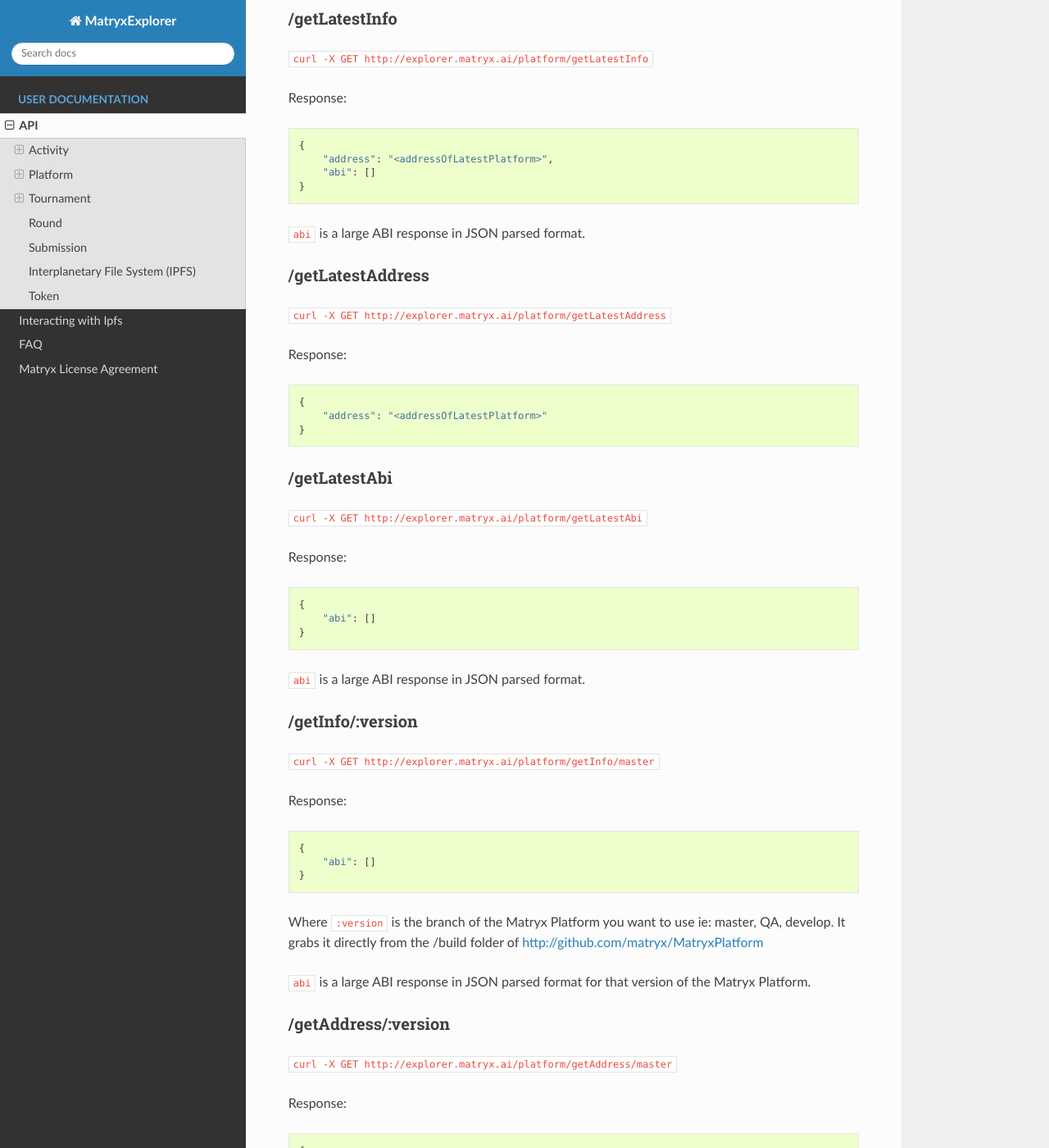
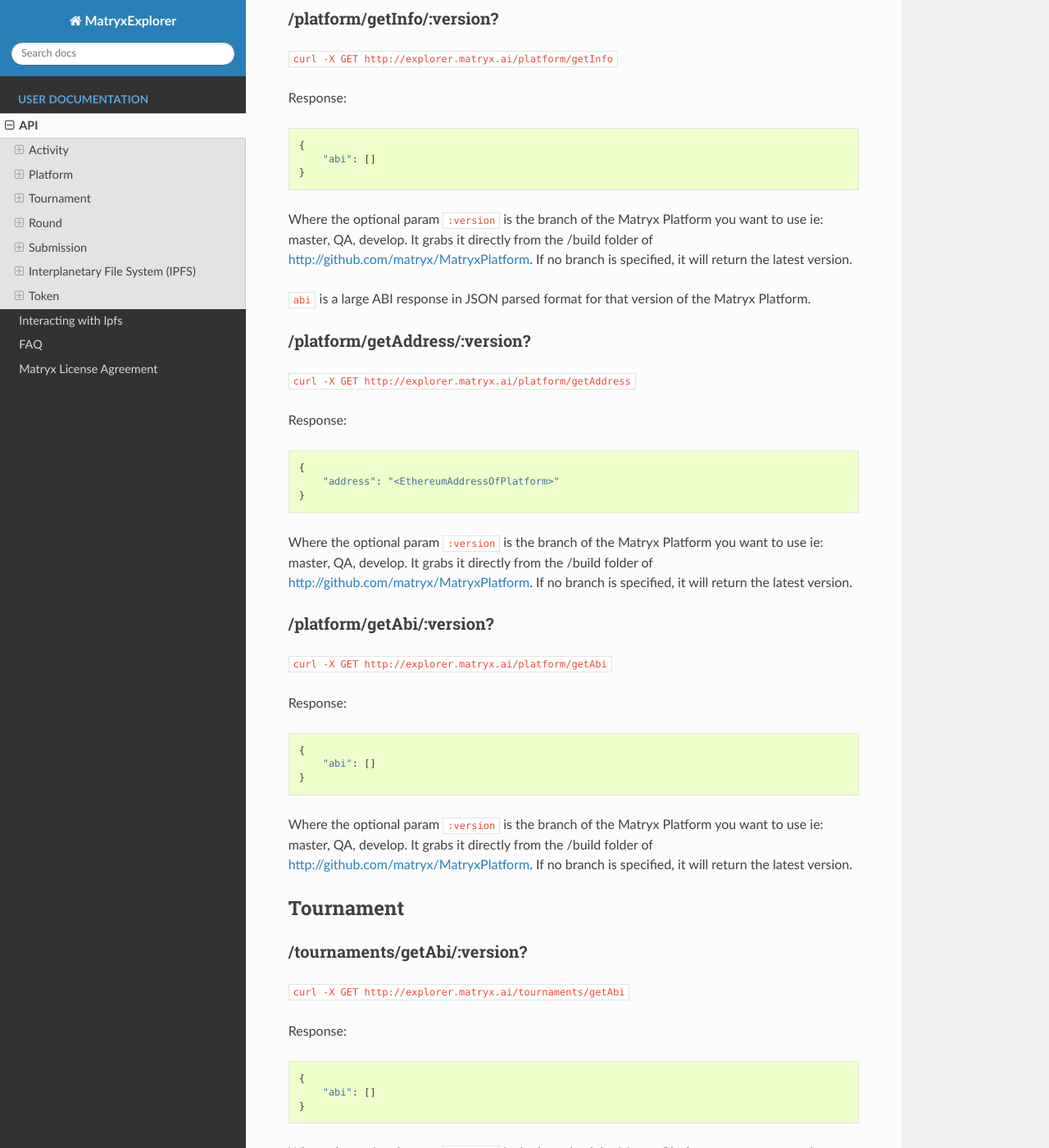
Before and after one commit to matryx/-Deprecated-MatryxExplorer, a Sphinx documentation site: the page built from docs/source/RESTful.rst, in a window 1280 px wide and 1400 px high, scrolled down 676 px. Shown: the whole window at 82% size. Built offline with Sphinx 7.4.7 and the Read the Docs theme 2.0.0, drawn with Linux system fonts in a browser that asks for light colours; some of the changed text lies outside the part shown.

```diff
--- a/docs/source/RESTful.rst
+++ b/docs/source/RESTful.rst
@@ -28,37 +28,11 @@ The activity is generated by looking at events fired from the Matryx Platform on
 Platform
 --------
 
-**/getLatestInfo**
-~~~~~~~~~~~~~~~~~~
 
-``curl -X GET http://explorer.matryx.ai/platform/getLatestInfo``
+**/platform/getInfo/:version?**
+~~~~~~~~~~~~~~~~~~~~~~~~~~~~~~~
 
-Response::
-
-    {
-        "address": "<addressOfLatestPlatform>",
-        "abi": []
-    }
-
-``abi`` is a large ABI response in JSON parsed format.
-
-
-**/getLatestAddress**
-~~~~~~~~~~~~~~~~~~~~~
-
-``curl -X GET http://explorer.matryx.ai/platform/getLatestAddress``
-
-Response::
-
-    {
-        "address": "<addressOfLatestPlatform>"
-    }
-
-
-**/getLatestAbi**
-~~~~~~~~~~~~~~~~~
-
-``curl -X GET http://explorer.matryx.ai/platform/getLatestAbi``
+``curl -X GET http://explorer.matryx.ai/platform/getInfo``
 
 Response::
 
@@ -66,13 +40,35 @@ Response::
         "abi": []
     }
 
-``abi`` is a large ABI response in JSON parsed format.
+Where the optional param ``:version`` is the branch of the Matryx Platform you want to use
+ie: master, QA, develop.
+It grabs it directly from the /build folder of http://github.com/matryx/MatryxPlatform.
+If no branch is specified, it will return the latest version.
+
+``abi`` is a large ABI response in JSON parsed format for that version of the Matryx Platform.
 
 
-**/getInfo/:version**
-~~~~~~~~~~~~~~~~~~~~~
+**/platform/getAddress/:version?**
+~~~~~~~~~~~~~~~~~~~~~~~~~~~~~~~~~~
 
-``curl -X GET http://explorer.matryx.ai/platform/getInfo/master``
+``curl -X GET http://explorer.matryx.ai/platform/getAddress``
+
+Response::
+
+    {
+        "address": "<EthereumAddressOfPlatform>"
+    }
+
+Where the optional param ``:version`` is the branch of the Matryx Platform you want to use
+ie: master, QA, develop.
+It grabs it directly from the /build folder of http://github.com/matryx/MatryxPlatform.
+If no branch is specified, it will return the latest version.
+
+
+**/platform/getAbi/:version?**
+~~~~~~~~~~~~~~~~~~~~~~~~~~~~~~
+
+``curl -X GET http://explorer.matryx.ai/platform/getAbi``
 
 Response::
 
@@ -80,33 +76,19 @@ Response::
         "abi": []
     }
 
-Where ``:version`` is the branch of the Matryx Platform you want to use
+Where the optional param ``:version`` is the branch of the Matryx Platform you want to use
 ie: master, QA, develop.
-It grabs it directly from the /build folder of http://github.com/matryx/MatryxPlatform
-
-``abi`` is a large ABI response in JSON parsed format for that version of the Matryx Platform.
+It grabs it directly from the /build folder of http://github.com/matryx/MatryxPlatform.
+If no branch is specified, it will return the latest version.
 
 
-**/getAddress/:version**
-~~~~~~~~~~~~~~~~~~~~~~~~
+Tournament
+----------
 
-``curl -X GET http://explorer.matryx.ai/platform/getAddress/master``
+**/tournaments/getAbi/:version?**
+~~~~~~~~~~~~~~~~~~~~~~~~~~~~~~~~~
 
-Response::
-
-    {
-        "address": "<EthereumAddressOfPlatform>"
-    }
-
-Where ``:version`` is the branch of the Matryx Platform you want to use
-ie: master, QA, develop.
-It grabs it directly from the /build folder of http://github.com/matryx/MatryxPlatform
-
-
-**/getAbi/:version**
-~~~~~~~~~~~~~~~~~~~~
-
-``curl -X GET http://explorer.matryx.ai/platform/getAbi/master``
+``curl -X GET http://explorer.matryx.ai/tournaments/getAbi``
 
 Response::
 
@@ -114,13 +96,10 @@ Response::
         "abi": []
     }
 
-Where ``:version`` is the branch of the Matryx Platform you want to use
+Where the optional param ``:version`` is the branch of the Matryx Platform you want to use
 ie: master, QA, develop.
-It grabs it directly from the /build folder of http://github.com/matryx/MatryxPlatform
-
-
-Tournament
-----------
+It grabs it directly from the /build folder of http://github.com/matryx/MatryxPlatform.
+If no branch is specified, it will return the latest version.
 
 **/tournaments/**
 ~~~~~~~~~~~~~~~~~
@@ -130,20 +109,21 @@ Tournament
 Response::
 
     {
-      "data": [
-        {
-          "address": "0x8792123855cca07fcf57d623985e9f96ca34495d",
-          "tournamentOwner": "0x41b6f2fad14b9f2a67f2b9783bd74d2c258e033d"
-          "tournamentTitle": "title of the tournament",
-          "tournamentDescription": "description of the tournament",
-          "fileHash": "QmewXg6HCJ8kVcCKSrBXk8fawLru5Po3XaNgd4aGRrNa1N",
-          "category": "math",
-          "ipType": "",
-          "mtx": 50,
-          "currentRound": 1,
-          "numberOfParticipants": 1
-        }
-      ]
+        "tournaments": [
+            {
+                "address": "0xC4C718469c03cc4e0bd4C7De60A7776C4Ce6532F",
+                "owner": "0xdaa0E2ef627bFb864Ed19eFd546542F47E5Ad6A7",
+                "title": "Example Tournament title",
+                "description": "Example Tournament description",
+                "fileHash": "QmUtR6gEeBRzsGpVquqQZQK8sVUC3h4jHxvK8UbkutLjHL",
+                "category": "math",
+                "state": "isClosed",
+                "bounty": 10,
+                "ipType": "",
+                "currentRound": 1,
+                "numberOfParticipants": 1
+            }
+        ]
     }
 
 Returns the list of tournaments currently on the platform.
@@ -167,42 +147,43 @@ Returns the count of all tournaments on the platform.
 **/tournaments/address/:tournamentAddress**
 ~~~~~~~~~~~~~~~~~~~~~~~~~~~~~~~~~~~~~~~~~~~
 
-``curl -X GET http://explorer.matryx.ai/tournaments/address/0x8792123855cca07fcf57d623985e9f96ca34495d``
+``curl -X GET http://explorer.matryx.ai/tournaments/address/0xC4C718469c03cc4e0bd4C7De60A7776C4Ce6532F``
 
 Response::
 
     {
-        "tournamentDetails": {
-            "tournamentAddress": "0x8792123855cca07fcf57d623985e9f96ca34495d",
-            "authorName": "0x41b6f2fad14b9f2a67f2b9783bd74d2c258e033d",
-            "tournamentTitle": "title of the tournament",
-            "tournamentDescription": "description of the tournament",
-            "fileHash": "QmewXg6HCJ8kVcCKSrBXk8fawLru5Po3XaNgd4aGRrNa1N",
+        "tournament": {
+            "address": "0xC4C718469c03cc4e0bd4C7De60A7776C4Ce6532F",
+            "owner": "0xdaa0E2ef627bFb864Ed19eFd546542F47E5Ad6A7",
+            "title": "Example Tournament title",
+            "description": "Example Tournament description",
+            "fileHash": "QmUtR6gEeBRzsGpVquqQZQK8sVUC3h4jHxvK8UbkutLjHL",
             "category": "math",
             "ipType": "",
-            "mtx": 50,
-            "remainingMtx": 40,
+            "state": "isClosed",
+            "bounty": 10,
+            "remainingMtx": 0,
             "currentRound": 1,
-            "currentRoundAddress": "0x7228373cb138d45cd7f12be3fe0a65928aad20c0",
-            "roundEndTime": 1529703263,
+            "currentRoundAddress": "0x840Bad637faAA6B603757de95Eb5B11DA0E23f43",
+            "currentRoundState": "isClosed",
+            "roundEndTime": 1534460653000,
             "numberOfParticipants": 1,
-            "participationMTX": 2
+            "entryFee": 2
         }
     }
 
 Returns more details for the specified tournament.
 
 
-**/tournaments/address/:tournamentAddress/getOwner**
-~~~~~~~~~~~~~~~~~~~~~~~~~~~~~~~~~~~~~~~~~~~~~~~~~~~~
+**/tournaments/address/:tournamentAddress/owner**
+~~~~~~~~~~~~~~~~~~~~~~~~~~~~~~~~~~~~~~~~~~~~~~~~~
 
-``curl -X GET http://explorer.matryx.ai/tournaments/address/0x8792123855cca07fcf57d623985e9f96ca34495d/getOwner``
+``curl -X GET http://explorer.matryx.ai/tournaments/address/0xC4C718469c03cc4e0bd4C7De60A7776C4Ce6532F/owner``
 
 Response::
 
     {
-        "tournamentAddress": "0x8792123855cca07fcf57d623985e9f96ca34495d",
-        "tournamentOwner": "0x41b6f2fad14b9f2a67f2b9783bd74d2c258e033d"
+        "owner": "0xdaa0E2ef627bFb864Ed19eFd546542F47E5Ad6A7"
     }
 
 Returns the owner address of the specified tournament.
@@ -225,7 +206,7 @@ Returns the number of submissions to the specified tournament.
 **/tournaments/address/:tournamentAddress/currentRound**
 ~~~~~~~~~~~~~~~~~~~~~~~~~~~~~~~~~~~~~~~~~~~~~~~~~~~~~~~~
 
-``curl -X GET http://explorer.matryx.ai/tournaments/address/0x8792123855cca07fcf57d623985e9f96ca34495d/currentRound``
+``curl -X GET http://explorer.matryx.ai/tournaments/address/0xC4C718469c03cc4e0bd4C7De60A7776C4Ce6532F/currentRound``
 
 Response::
 
@@ -262,45 +256,31 @@ all submissions to the round are returned under the ``submissions`` property.
 **/tournaments/address/:tournamentAddress/isEntrant/:address**
 ~~~~~~~~~~~~~~~~~~~~~~~~~~~~~~~~~~~~~~~~~~~~~~~~~~~~~~~~~~~~~~
 
-``curl -X GET http://explorer.matryx.ai/tournaments/address/0x8792123855cca07fcf57d623985e9f96ca34495d/isEntrant/0x051d2a36630625eeb496b6b25ace6229401dd11f``
+``curl -X GET http://explorer.matryx.ai/tournaments/address/0xC4C718469c03cc4e0bd4C7De60A7776C4Ce6532F/isEntrant/0xEcc4DE8F2846F3038C11a9e457634Ad1a3C703dF``
 
 Response::
 
     {
-        "isEntrant": false
+        "isEntrant": true
     }
 
 Returns if ``:address`` is an entrant of the specified tournament.
 
 
-**/tournaments/address/:tournamentAddress/allRoundAddresses**
-~~~~~~~~~~~~~~~~~~~~~~~~~~~~~~~~~~~~~~~~~~~~~~~~~~~~~~~~~~~~~
+**/tournaments/address/:tournamentAddress/rounds**
+~~~~~~~~~~~~~~~~~~~~~~~~~~~~~~~~~~~~~~~~~~~~~~~~~~
 
-``curl -X GET http://explorer.matryx.ai/tournaments/address/0x8792123855cca07fcf57d623985e9f96ca34495d/allRoundAddresses``
+``curl -X GET http://explorer.matryx.ai/tournaments/address/0xC4C718469c03cc4e0bd4C7De60A7776C4Ce6532F/rounds``
 
 Response::
 
     {
-        "addresses": [
-            "0x7228373cb138d45cd7f12be3fe0a65928aad20c0"
+        "rounds": [
+            "0x840Bad637faAA6B603757de95Eb5B11DA0E23f43"
         ]
     }
 
 Returns all round addresses of the specified tournament.
-
-
-**/tournaments/address/:tournamentAddress/isCreator/:address**
-~~~~~~~~~~~~~~~~~~~~~~~~~~~~~~~~~~~~~~~~~~~~~~~~~~~~~~~~~~~~~~
-
-``curl -X GET http://explorer.matryx.ai/tournaments/address/0x8792123855cca07fcf57d623985e9f96ca34495d/isCreator/0x41b6f2fad14b9f2a67f2b9783bd74d2c258e033d``
-
-Response::
-
-    {
-        "result": true
-    }
-
-Returns if ``:address`` is the creator of the specified tournament.
 
 
 **/tournaments/category/:category**
@@ -311,8 +291,8 @@ Returns if ``:address`` is the creator of the specified tournament.
 Response::
 
     {
-        "addresses": [
-            "0x8792123855cca07fcf57d623985e9f96ca34495d"
+        "tournaments": [
+            "0xC4C718469c03cc4e0bd4C7De60A7776C4Ce6532F"
         ]
     }
 
@@ -322,15 +302,194 @@ Returns all tournament addresses that belong to the category ``:category``.
 Round
 -----
 
+**/rounds/getAbi/:version?**
+~~~~~~~~~~~~~~~~~~~~~~~~~~~~
+
+``curl -X GET http://explorer.matryx.ai/rounds/getAbi``
+
+Response::
+
+    {
+        "abi": []
+    }
+
+Where the optional param ``:version`` is the branch of the Matryx Platform you want to use
+ie: master, QA, develop.
+It grabs it directly from the /build folder of http://github.com/matryx/MatryxPlatform.
+If no branch is specified, it will return the latest version.
+
+
+**/rounds/address/:roundAddress**
+~~~~~~~~~~~~~~~~~~~~~~~~~~~~~~~~~
+
+``curl -X GET http://explorer.matryx.ai/rounds/address/0x840Bad637faAA6B603757de95Eb5B11DA0E23f43``
+
+Response::
+
+    {
+        "round": {
+            "tournamentAddress": "0xC4C718469c03cc4e0bd4C7De60A7776C4Ce6532F",
+            "tournamentTitle": "Example Tournament title",
+            "tournamentDescription": "Example Tournament description",
+            "start": 1534460648000,
+            "end": 1534460653000,
+            "reviewPeriodDuration": 5000,
+            "bounty": 3,
+            "closed": true,
+            "roundStatus": "isClosed",
+            "submissions": [
+                {
+                    "address": "0xF93F3B5fB680A7658479b5b1119ff599c6115F54",
+                    "title": "Example Submission title",
+                    "owner": "0xEcc4DE8F2846F3038C11a9e457634Ad1a3C703dF",
+                    "timeSubmitted": 1534460650000,
+                    "winner": true,
+                    "reward": 10
+                }
+            ]
+        }
+    }
+
 
 Submission
 ----------
+
+**/submissions/getAbi/:version?**
+~~~~~~~~~~~~~~~~~~~~~~~~~~~~~~~~~
+
+``curl -X GET http://explorer.matryx.ai/submissions/getAbi``
+
+Response::
+
+    {
+        "abi": []
+    }
+
+Where the optional param ``:version`` is the branch of the Matryx Platform you want to use
+ie: master, QA, develop.
+It grabs it directly from the /build folder of http://github.com/matryx/MatryxPlatform.
+If no branch is specified, it will return the latest version.
+
+
+**/submissions/address/:submissionAddress**
+~~~~~~~~~~~~~~~~~~~~~~~~~~~~~~~~~~~~~~~~~~~
+
+``curl -X GET http://explorer.matryx.ai/submissions/address/0xF93F3B5fB680A7658479b5b1119ff599c6115F54``
+
+Response::
+
+    {
+        "submission": {
+            "address": "0xF93F3B5fB680A7658479b5b1119ff599c6115F54",
+            "title": "Example Submission title",
+            "owner": "0xEcc4DE8F2846F3038C11a9e457634Ad1a3C703dF",
+            "reward": 10,
+            "description": "Example Submission description",
+            "contributors": [
+                "0xFa50807D297F07C6900C7b2809a335189634c7a8",
+                "0x90E0393786a53D0E1a63a3BB90A92FDc58fd835f",
+                "0xCB70d29966D4F5dC039B5B50a681dbeACa1B6565"
+            ],
+            "references": [
+                "0xf23616e010e1cB7c7B12dd7C2c63997a00063c2F",
+                "0x6838E2ed5F59166423d33e38b8880e08DF34accd",
+                "0x49819cD33c95f583F7B945C02b6895C19C75b981"
+            ],
+            "fileHash": "QmUtR6gEeBRzsGpVquqQZQK8sVUC3h4jHxvK8UbkutLjHL",
+            "timeSubmitted": 1534460650000
+        }
+    }
+
+
+**/submissions/address/:submissionAddress/owner**
+~~~~~~~~~~~~~~~~~~~~~~~~~~~~~~~~~~~~~~~~~~~~~~~~~
+
+``curl -X GET http://explorer.matryx.ai/submissions/address/0xF93F3B5fB680A7658479b5b1119ff599c6115F54/owner``
+
+Response::
+
+    {
+        "owner": "0xEcc4DE8F2846F3038C11a9e457634Ad1a3C703dF"
+    }
 
 
 Interplanetary File System (IPFS)
 ---------------------------------
 IPFS
 
+**/ipfs/upload**
+~~~~~~~~~~~~~~~~
+
+::
+
+    curl -X POST http://explorer.matryx.ai/ipfs/upload \
+         -F 'description=This is a description'
+         -F 'jsonContent={"json":"some json content"}'
+         -F filesContent=@/path/to/file
+
+Response::
+
+    {
+        "descriptionHash": "QmSVphNHX8uV2mjvJaXLZEwguqpmw4rZ6BpRU8rrhaBy5H",
+        "folderHash": "QmeV753pFr8U5k1afXLTXuYAF2wX4pev7Jcjnd8Yf7q4eu"
+    }
+
+Uploads content to IPFS for use on a Tournament or Submission. ``description``, ``jsonContent``,
+and ``filesContent`` are all optional. Uploaded ``description`` will be returned as ``descriptionHash``,
+and ``jsonContent`` and ``filesContent`` will be contained in a folder at ``folderHash``.
+
 
 Token
 -----
+
+**/token/getInfo/:version?**
+~~~~~~~~~~~~~~~~~~~~~~~~~~~~
+
+``curl -X GET http://explorer.matryx.ai/token/getInfo``
+
+Response::
+
+    {
+        "abi": []
+    }
+
+Where the optional param ``:version`` is the branch of the Matryx Platform you want to use
+ie: master, QA, develop.
+It grabs it directly from the /build folder of http://github.com/matryx/MatryxPlatform.
+If no branch is specified, it will return the latest version.
+
+``abi`` is a large ABI response in JSON parsed format for that version of the Matryx Platform.
+
+
+**/token/getAddress/:version?**
+~~~~~~~~~~~~~~~~~~~~~~~~~~~~~~~
+
+``curl -X GET http://explorer.matryx.ai/token/getAddress``
+
+Response::
+
+    {
+        "address": "<EthereumAddressOfPlatform>"
+    }
+
+Where the optional param ``:version`` is the branch of the Matryx Platform you want to use
+ie: master, QA, develop.
+It grabs it directly from the /build folder of http://github.com/matryx/MatryxPlatform.
+If no branch is specified, it will return the latest version.
+
+
+**/token/getAbi/:version?**
+~~~~~~~~~~~~~~~~~~~~~~~~~~~
+
+``curl -X GET http://explorer.matryx.ai/token/getAbi``
+
+Response::
+
+    {
+        "abi": []
+    }
+
+Where the optional param ``:version`` is the branch of the Matryx Platform you want to use
+ie: master, QA, develop.
+It grabs it directly from the /build folder of http://github.com/matryx/MatryxPlatform.
+If no branch is specified, it will return the latest version.
```
Also changed, not shown: other parts of docs/source/RESTful.rst (+24 -11 lines), 12 other files.
